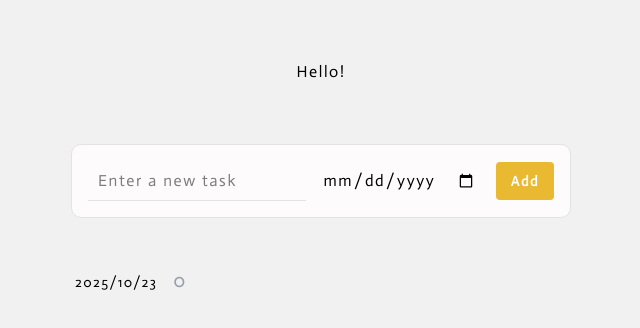
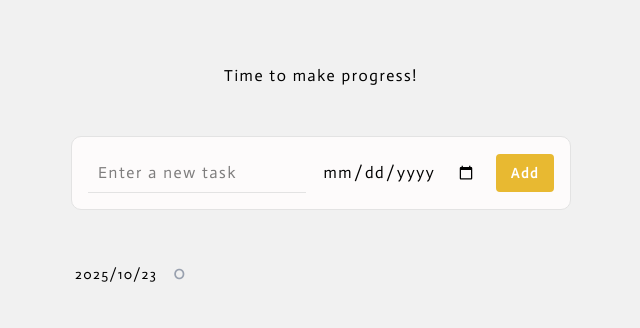
Before and after one commit to Saaka-y/Todo_list, a Next.js app: page / in a window 1280 px wide. Shown: the top 328 px of the page, without its empty margins (319-959 px from the left). Built offline with nearby package versions, Linux system fonts and the light colour scheme; a web font is replaced by a local one.

Commit message:
✨  add random greeting functionality

```diff
--- a/src/components/Header.jsx
+++ b/src/components/Header.jsx
@@ -1,13 +1,27 @@
 import style from "@/components/Header.module.css";
-import { useState } from "react";
+import { useEffect, useState } from "react";
 
 // to be updated with setUser
 
 export function Header() {
+  const quotes = [
+    "Let's tackle your tasks today!",
+    "Ready to get things done?",
+    "Your tasks await!",
+    "Time to make progress!",
+    "Let's make today productive!"
+  ];
+
+  const [message, setMessage] = useState("")
+
+  useEffect(() => {
+    const index = Math.floor(Math.random() * quotes.length);
+    setMessage(quotes[index]);
+  }, [])
 
   return (
     <header className={style.header}>
-      <h1>Hello!</h1>
+      <h1>{message}</h1>
     </header>
   );
 }
--- a/src/components/Header.module.css
+++ b/src/components/Header.module.css
@@ -1,9 +1,12 @@
 
 /* ========================================
-   🅷1 見出し
+   header
 ======================================== */
 .header {
+  width: 80%;
+  max-width: 500px;
+  margin: 4rem auto 2rem;
+  font-size: 1rem;
   text-align: center;
-  margin: 60px auto;
   letter-spacing: 0;
 }
```
